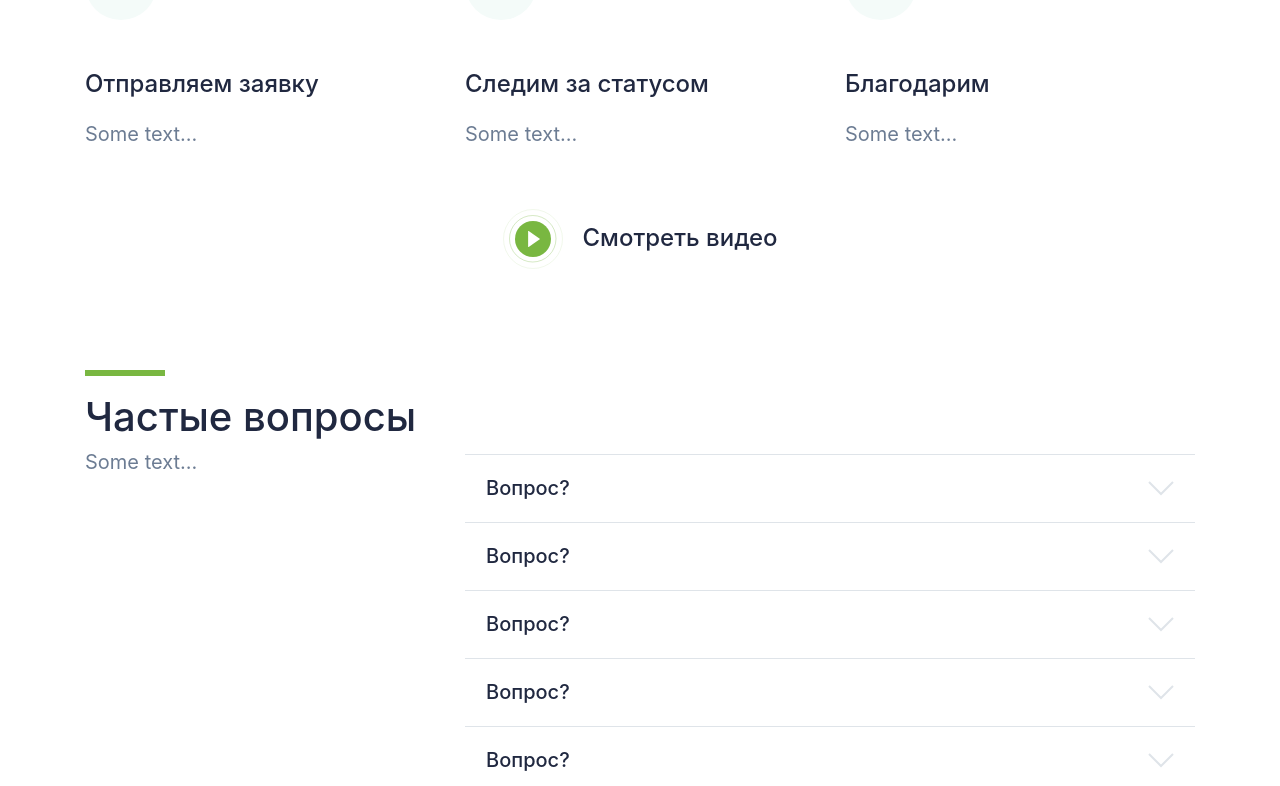
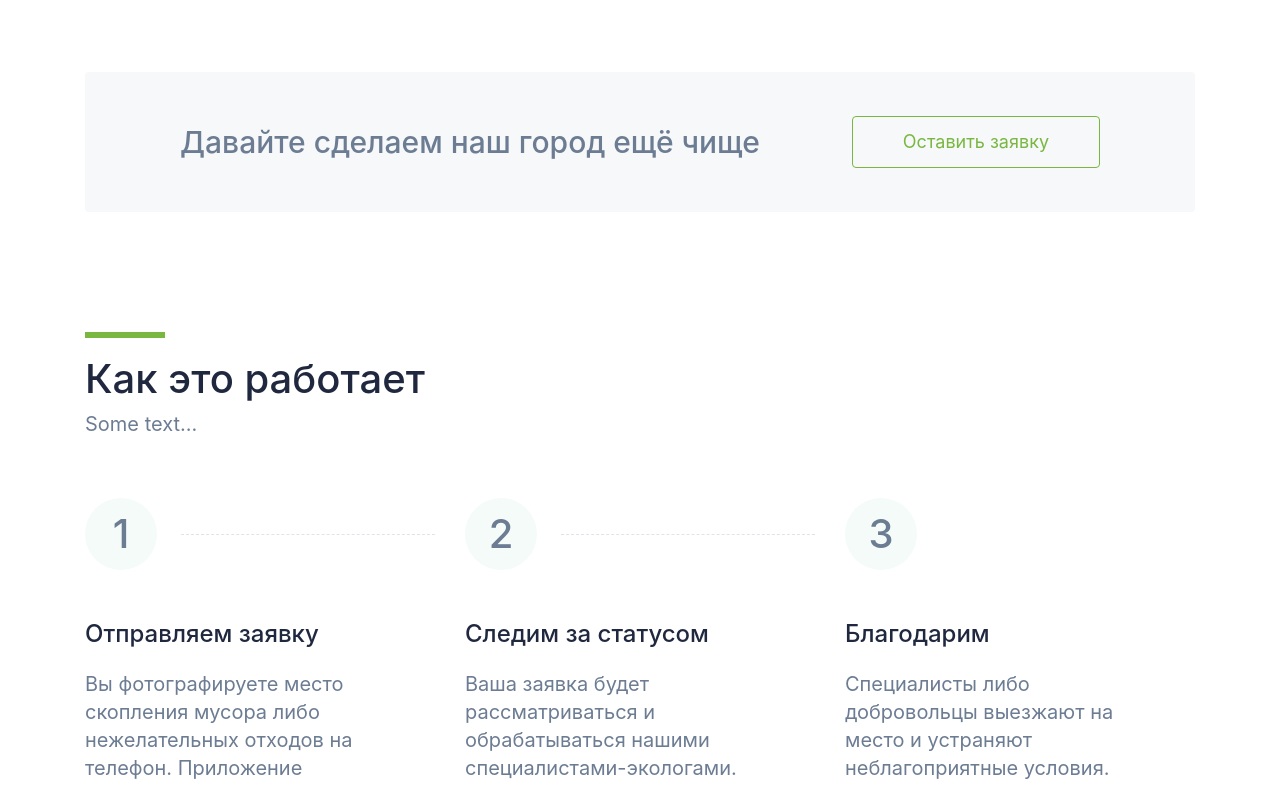
Before and after one commit to ripol92/green-hackaton, a React (Create React App) app: page / in a window 1280 px wide. Shown: the part 1850-2636 px from the top of the page. Built offline with nearby package versions, Linux system fonts and the light colour scheme; what react-google-maps would draw is missing.

Commit message:
added text for landing

```diff
--- a/src/app/layouts/Main/Main.js
+++ b/src/app/layouts/Main/Main.js
@@ -75,17 +75,27 @@ function Main() {
     const customerExperiences = [
         {
             title: 'Незаконная вырубка деревьев',
-            description: 'Some text...',
+            description: 'Вырубка деревьев\n' +
+                'Одно взрослое дерево производит около 120 килограмм кислорода в год, т.е. почти 100 кубических метров. Этого достаточно для семьи из трех человек на протяжении того же года. \n' +
+                'То же дерево сможет поглотить столько углерода, сколько выделяет двигатель автомобиля на протяжении нескольких тысяч километров. \n' +
+                'За всю жизнь дерево перерабатывает более тонны углекислого газа. Не оставайтесь в стороне когда у Земли отнимают её здоровое дерево, которое может принести ей ещё много пользы.',
             image: green_tree
         },
         {
             title: 'Сжигание листьев',
-            description: 'Some text...',
+            description: 'Сжигать листву очень вредно, ведь при сжигании листьев образуется угарный газ (не углекислый СO2, а угарный СО), который является одним из вреднейших газов для всего живого\n' +
+                'на Земле. Людям, вдыхающим этот газ, деревьям, остающимся без питательной среды, в почве погибают все питательные организмы, тем самым нарушается её верхний слой.  \n' +
+                'Поджигание листьев является нарушением закона Республики Таджикистан «Об охране атмосферного воздуха», в котором предусмотрена ответственность за сжигание листьев. \n' +
+                'Не оставайтесь в стороне, когда жгут листья, не понимая, что тем самым приносят вред не только Земле, но и себе',
             image: fire
         },
         {
             title: 'Искусственные мусорки',
-            description: 'Some text...',
+            description: 'Искусственные мусорки. \n' +
+                'Очень часто идя по улице мы сталкиваемся с кучкой мусора, которая со временем превращается в точку его скопления, если вовремя не убрать её. \n' +
+                'Если вовремя не обратить на это внимание весь этот нерегулируемый мусор со временем вернётся к каждому из нас в виде загрязнённой грунтовой воды, токсичной пыли.\n' +
+                'Происходит выработка большого объема вредного для человеческого организма свалочного газа, состоящего из более, чем 140 химических веществ. \n' +
+                'Не оставайтесь в стороне, помогите Земле избавиться от этих болячек.',
             image: garbage
         },
     ]
@@ -94,17 +104,17 @@ function Main() {
         {
             step: '1',
             title: 'Отправляем заявку',
-            description: 'Some text...'
+            description: 'Вы фотографируете место скопления мусора либо нежелательных отходов на телефон. Приложение определеяет место через вашу геолокацию и отправляет заявку на сервер'
         },
         {
             step: '2',
             title: 'Следим за статусом',
-            description: 'Some text...'
+            description: 'Ваша заявка будет рассматриваться и обрабатываться нашими специалистами-экологами. Будут также оповещены все государственные инстанции, отвечающие за экологию в вашем районе.'
         },
         {
             step: '3',
             title: 'Благодарим',
-            description: 'Some text...'
+            description: 'Специалисты либо добровольцы выезжают на место и устраняют неблагоприятные условия. После очищения делается фото-отчёт.'
         },
     ]
 
--- a/src/app/layouts/Main/components/Banner/Banner.js
+++ b/src/app/layouts/Main/components/Banner/Banner.js
@@ -16,7 +16,7 @@ function Banner() {
                     <p className="banner-text">
                         {/* Проявите социальную ответственность — <br />
                         сфотографируйте и отправьте нам */}
-                        Чистый город — платформа для решения <br /> экологических проблем.
+                        Чистый город — платформа для решения <br /> экологических проблем твоего города.
                     </p>
                 </div>
 
--- a/src/app/layouts/Main/components/CustomerExperience/CustomerExperience.js
+++ b/src/app/layouts/Main/components/CustomerExperience/CustomerExperience.js
@@ -9,7 +9,7 @@ function CustomerExperience(props) {
 
     const params = {
         title: 'Проблемы, которые мы хотим решить',
-        description: 'Some text...'
+        description: ''
     }
 
     const items = props.items && props.items.length > 0 ?
--- a/src/app/layouts/Main/components/Faq/Faq.js
+++ b/src/app/layouts/Main/components/Faq/Faq.js
@@ -9,35 +9,25 @@ function Faq() {
 
     const params = {
         title: 'Частые вопросы',
-        description: 'Some text...'
+        description: ''
     }
 
     const faqs = [
         {
             id: 1,
-            question: 'Вопрос?',
-            answer: 'Ответ'
+            question: 'Собираем ли мы какие либо данные о пользователях?',
+            answer: 'Коротко - нет. Нам нужна лишь информация о неблагоприятных условиях в виде фотографии, которую вы нам отправляете'
         },
         {
             id: 2,
-            question: 'Вопрос?',
-            answer: 'Ответ'
+            question: 'Ответственны ли за?',
+            answer: 'Платформа Clean City служит лишь информационным звеном между ответственными инстанциями и жителями нашего города. Ответственность за информацию либо отправленную пользователем мы не несём.'
         },
         {
             id: 3,
-            question: 'Вопрос?',
-            answer: 'Ответ'
-        },
-        {
-            id: 4,
-            question: 'Вопрос?',
-            answer: 'Ответ'
-        },
-        {
-            id: 5,
-            question: 'Вопрос?',
-            answer: 'Ответ'
-        },
+            question: 'Как быстро выполняется запрос?',
+            answer: 'После получения заявки платформа категоризирует проблему и оповещает вышестоящие инстанции, также для очистки нежелательных условий подключены активисты-экологи, мардикоры, которым важно соблюдать чистоту в вашем городе, районе.'
+        }
     ]
 
     return (
--- a/src/app/layouts/Main/components/NeedZotli/NeedZotli.js
+++ b/src/app/layouts/Main/components/NeedZotli/NeedZotli.js
@@ -10,7 +10,7 @@ function NeedZotli() {
                 <div className="need-zotli-body">
                     <div className="row">
                         <div className="col-lg-10 need-zotli-col">
-                            <h5 className="need-zotli-text">Давайте сделаем наш город еще чистым</h5>
+                            <h5 className="need-zotli-text">Давайте сделаем наш город ещё чище</h5>
                             <Link to="/application" className="button button-outline-success">Оставить заявку</Link>
                         </div>
                     </div>
```
Also changed, not shown: 1 other file (tests, documents, lock files or other folders).
